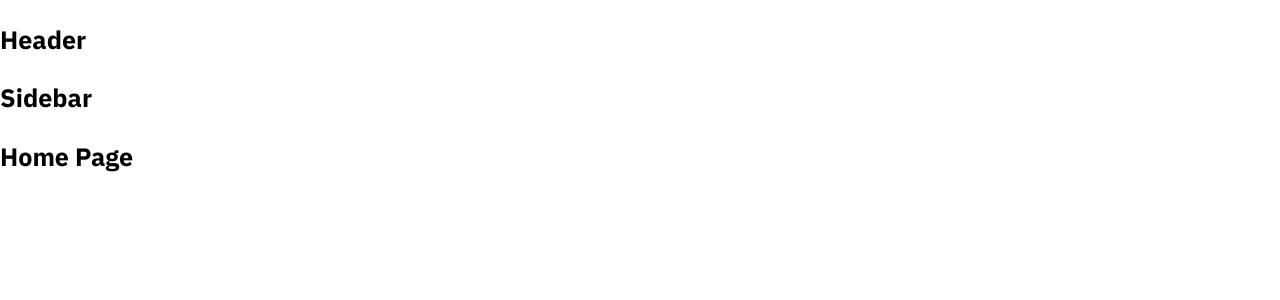
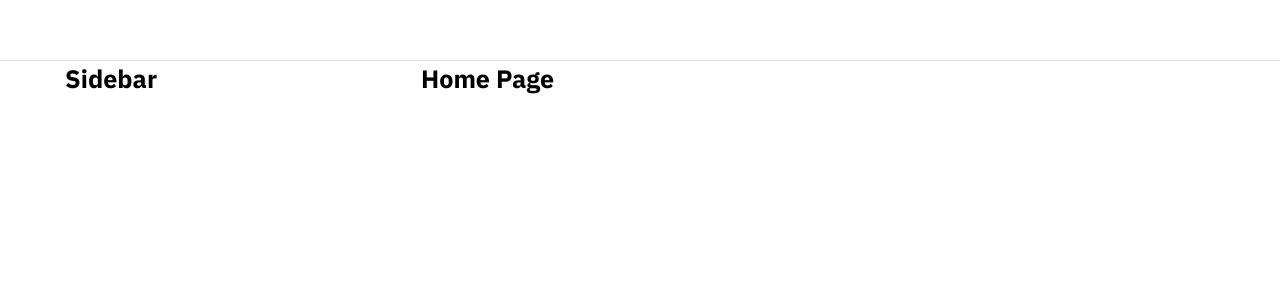
Before and after one commit to hongau1912/tiktok-ui, a React (Create React App) app: page / in a window 1280 px wide. Shown: the top 300 px of the page. Built offline with nearby package versions, Linux system fonts and the light colour scheme.

Commit message:
build default layout frame

```diff
--- a/package.json
+++ b/package.json
@@ -6,6 +6,7 @@
     "@testing-library/jest-dom": "^5.17.0",
     "@testing-library/react": "^13.4.0",
     "@testing-library/user-event": "^13.5.0",
+    "classnames": "^2.5.1",
     "normalize.css": "^8.0.1",
     "react": "^18.2.0",
     "react-dom": "^18.2.0",
--- a/src/App.js
+++ b/src/App.js
@@ -1,4 +1,4 @@
-import { Fragment, lazy } from 'react';
+import { Fragment } from 'react';
 import { BrowserRouter, Routes, Route } from 'react-router-dom';
 import { publicRoutes } from '~/routes';
 import { DefaultLayout } from '~/components/Layout';
--- a/src/components/GlobalStyles/GlobalStyles.scss
+++ b/src/components/GlobalStyles/GlobalStyles.scss
@@ -2,8 +2,13 @@
 @import url('https://fonts.googleapis.com/css2?family=IBM+Plex+Sans:wght@200;300;400;500;600;700&display=swap');
 :root {
     --primary: #fe2c55;
+    // DefaultLayout
+    --default-layout-header-height: 60px;
+    --default-layout-width: 1150px;
 }
 * {
+    margin: 0;
+    padding: 0;
     box-sizing: border-box;
 }
 html {
--- /dev/null
+++ b/src/components/Layout/DefaultLayout/DefaultLayout.module.scss
@@ -0,0 +1,12 @@
+.wrapper {
+    display: flex;
+    flex-direction: column;
+    align-items: center;
+}
+.container {
+    width: var(--default-layout-width);
+    display: flex;
+}
+.content {
+    flex: 1;
+}
--- /dev/null
+++ b/src/components/Layout/DefaultLayout/Sidebar/Sidebar.module.scss
@@ -0,0 +1,3 @@
+.wrapper {
+    width: 356px;
+}
--- a/src/components/Layout/DefaultLayout/Sidebar/index.js
+++ b/src/components/Layout/DefaultLayout/Sidebar/index.js
@@ -1,5 +1,12 @@
+import classNames from 'classnames/bind';
+import styles from './Sidebar.module.scss';
+const cx = classNames.bind(styles);
 function Sidebar() {
-    return <h2>Sidebar</h2>;
+    return (
+        <aside className={cx('wrapper')}>
+            <h2>Sidebar</h2>
+        </aside>
+    );
 }
 
 export default Sidebar;
--- a/src/components/Layout/DefaultLayout/index.js
+++ b/src/components/Layout/DefaultLayout/index.js
@@ -1,13 +1,16 @@
+import classNames from 'classnames/bind';
 import Header from '~/components/Layout/components/Header';
+import styles from './DefaultLayout.module.scss';
 import Sidebar from './Sidebar';
+const cx = classNames.bind(styles);
 
 function DefaultLayout({ children }) {
     return (
-        <div>
+        <div className={cx('wrapper')}>
             <Header />
-            <div className="container">
+            <div className={cx('container')}>
                 <Sidebar />
-                <div className="content">{children}</div>
+                <div className={cx('content')}>{children}</div>
             </div>
         </div>
     );
--- a/src/components/Layout/HeaderOnly/index.js
+++ b/src/components/Layout/HeaderOnly/index.js
@@ -1,6 +1,6 @@
-import Header from './Header';
+import Header from '~/components/Layout/components/Header';
 
-function DefaultLayout({ children }) {
+function HeaderOnly({ children }) {
     return (
         <div>
             <Header />
@@ -11,4 +11,4 @@
     );
 }
 
-export default DefaultLayout;
+export default HeaderOnly;
--- /dev/null
+++ b/src/components/Layout/components/Header/Header.module.scss
@@ -0,0 +1,11 @@
+.wrapper {
+    width: 100%;
+    height: var(--default-layout-header-height);
+    box-shadow: rgba(0, 0, 0, 0.12) 0px 1px 1px;
+    display: flex;
+    justify-content: center;
+}
+.inner {
+    height: 100%;
+    width: var(--default-layout-width);
+}
--- a/src/components/Layout/components/Header/index.js
+++ b/src/components/Layout/components/Header/index.js
@@ -1,5 +1,12 @@
+import classNames from 'classnames/bind';
+import style from './Header.module.scss';
+const cx = classNames.bind(style);
 function Header() {
-    return <h2>Header</h2>;
+    return (
+        <header className={cx('wrapper')}>
+            <div className={cx('inner')}></div>
+        </header>
+    );
 }
 
 export default Header;
```
Also changed, not shown: 1 other file (tests, documents, lock files or other folders).
